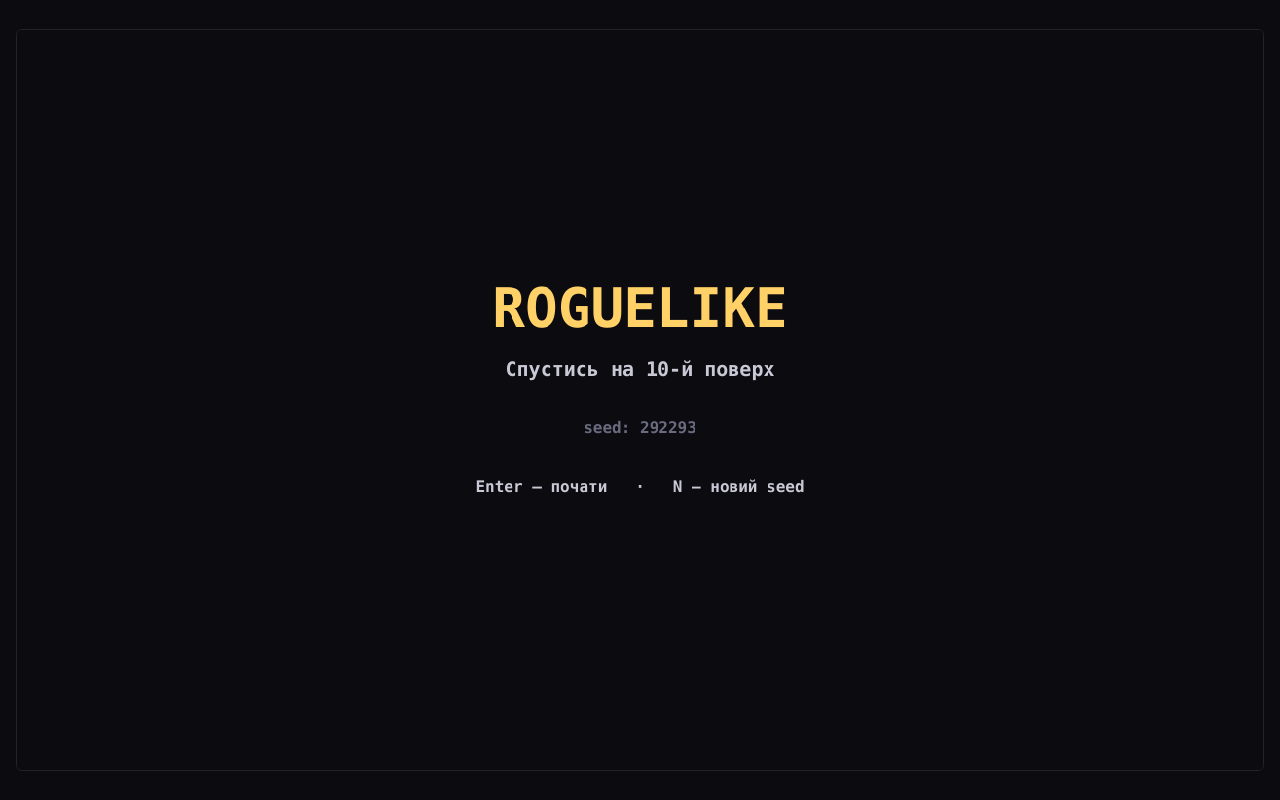
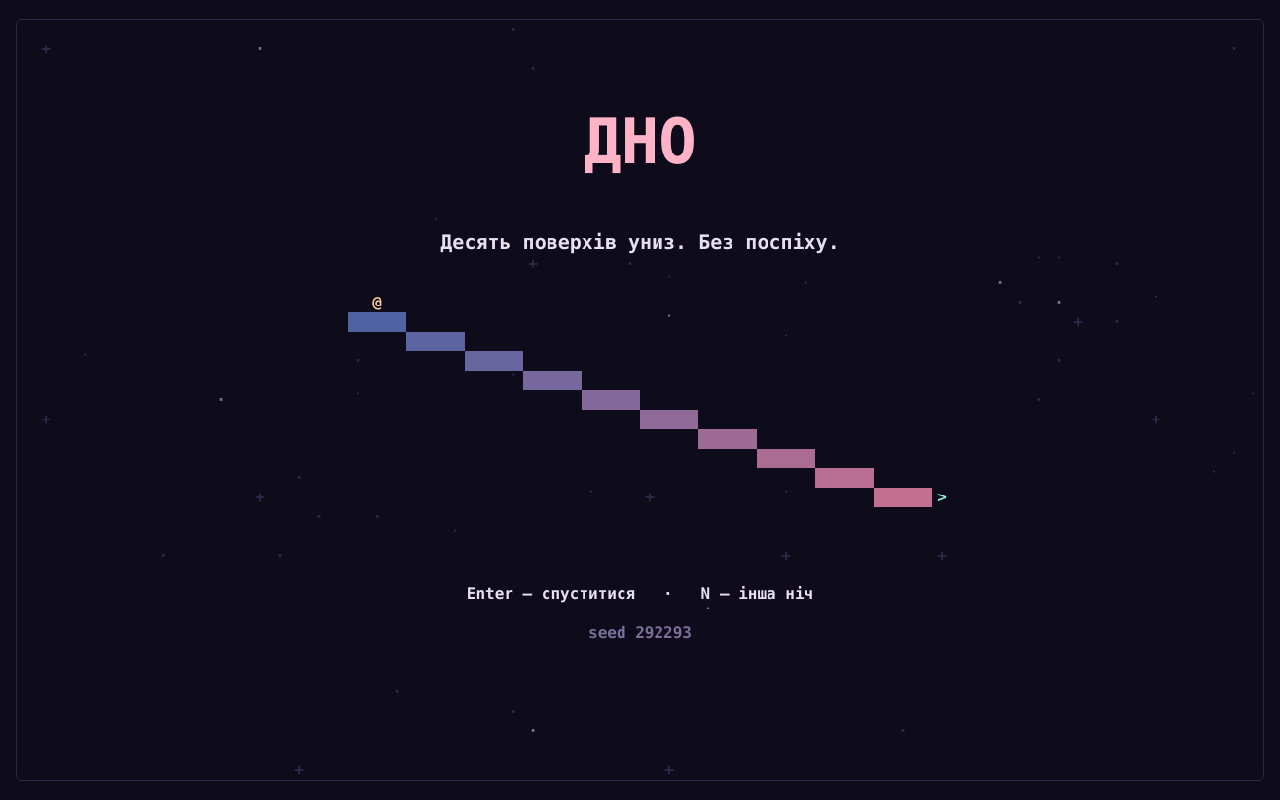
Before and after one commit to old7evenn/roguelike, a website built with Vite: page index.html in a window 1280 px wide. Built offline with nearby package versions, Linux system fonts and the light colour scheme.

Commit message:
feat: add "ДНО" theme with depth-shifting palette and story
- Monsters become intrusive thoughts (шепіт, неспокій, докір, спогад,
  тягар) with Cyrillic initials as glyphs
- Tile palette blends from a cold night on floor 1 to a warm dawn on
  floor 10; walls are solid blocks instead of '#'
- One line of inner monologue per floor, kept in its own status row
- Title screen with a starfield and a ten-step staircase in the floors'
  colors; new ending screen

Co-Authored-By: Claude Opus 5.5 <noreply@anthropic.com>

```diff
--- a/index.html
+++ b/index.html
@@ -3,7 +3,7 @@
   <head>
     <meta charset="UTF-8" />
     <meta name="viewport" content="width=device-width, initial-scale=1.0" />
-    <title>Roguelike</title>
+    <title>ДНО</title>
     <style>
       :root {
         color-scheme: dark;
@@ -19,8 +19,8 @@
         align-items: center;
         justify-content: center;
         padding: 16px;
-        background: #0b0b10;
-        color: #c9c9d6;
+        background: #0e0c1b;
+        color: #e8dff5;
         font-family: ui-monospace, 'SF Mono', Menlo, Consolas, monospace;
       }
       #game {
@@ -28,7 +28,7 @@
         width: min(100%, 1280px);
         height: auto;
         image-rendering: pixelated;
-        border: 1px solid #22222e;
+        border: 1px solid #2e2848;
         border-radius: 6px;
       }
     </style>
--- a/src/config.ts
+++ b/src/config.ts
@@ -1,7 +1,7 @@
 export const config = {
   stageWidth: 64,
   stageHeight: 36,
-  statusRows: 2,
+  statusRows: 3,
   cellSize: 20,
   maxDepth: 10,
 } as const;
--- /dev/null
+++ b/src/ui/color.ts
@@ -0,0 +1,12 @@
+/** Linear blend of two `#rrggbb` colors: `t = 0` gives `from`, `t = 1` gives `to`. */
+export function mixColors(from: string, to: string, t: number): string {
+  let result = '#';
+  for (let i = 1; i < 7; i += 2) {
+    const a = Number.parseInt(from.slice(i, i + 2), 16);
+    const b = Number.parseInt(to.slice(i, i + 2), 16);
+    result += Math.round(a + (b - a) * t)
+      .toString(16)
+      .padStart(2, '0');
+  }
+  return result;
+}
--- a/src/ui/screens/title-screen.ts
+++ b/src/ui/screens/title-screen.ts
@@ -1,12 +1,17 @@
+import { config } from '../../config';
 import { randomSeed } from '../../engine/rng';
+import { Vec } from '../../engine/vec';
 import { Game } from '../../world/game';
 import type { Display } from '../display';
 import type { Input } from '../input';
 import type { Screen } from '../screen';
 import { writeSeedToUrl } from '../seed-url';
-import { theme } from '../theme';
+import { drawStars, rowRange } from '../starfield';
+import { theme, tileGlyphs } from '../theme';
 import type { Ui } from '../ui';
 import { PlayScreen } from './play-screen';
+
+const STEP_WIDTH = 3;
 
 export class TitleScreen implements Screen {
   private readonly ui: Ui;
@@ -36,18 +41,33 @@ export class TitleScreen implements Screen {
 
   render(display: Display): void {
     const centerX = display.columns / 2;
-    const centerY = Math.floor(display.rows / 2);
+    drawStars(display, this.seed, new Set([...rowRange(3, 9), 11, 29, 31]));
 
-    display.drawText(centerX, centerY - 5, theme.title, { color: theme.accent, scale: 3.5, align: 'center' });
-    display.drawText(centerX, centerY - 2, theme.subtitle, {
-      color: theme.text,
-      scale: 1.25,
-      align: 'center',
-    });
-    display.drawText(centerX, centerY + 1, `seed: ${this.seed}`, { color: theme.dim, align: 'center' });
-    display.drawText(centerX, centerY + 4, 'Enter — почати   ·   N — новий seed', {
+    display.drawText(centerX, 6, theme.title, { color: theme.accent, scale: 4, align: 'center' });
+    display.drawText(centerX, 11, theme.subtitle, { color: theme.text, scale: 1.25, align: 'center' });
+    drawStaircase(display, Math.round(centerX - (config.maxDepth * STEP_WIDTH) / 2), 15);
+    display.drawText(centerX, 29, 'Enter — спуститися   ·   N — інша ніч', {
       color: theme.text,
       align: 'center',
     });
+    display.drawText(centerX, 31, `seed ${this.seed}`, { color: theme.dim, align: 'center' });
   }
 }
+
+/** One step per floor, each in that floor's colors: the whole descent at a glance. */
+function drawStaircase(display: Display, left: number, top: number): void {
+  for (let depth = 1; depth <= config.maxDepth; depth++) {
+    const { wall } = tileGlyphs(depth);
+    const y = top + depth - 1;
+    for (let i = 0; i < STEP_WIDTH; i++) {
+      const x = left + (depth - 1) * STEP_WIDTH + i;
+      display.drawGlyph(new Vec(x, y), { char: '', fg: wall.fg, bg: wall.fg });
+    }
+  }
+  display.drawGlyph(new Vec(left + 1, top - 1), theme.hero);
+  const bottom = top + config.maxDepth - 1;
+  display.drawGlyph(new Vec(left + config.maxDepth * STEP_WIDTH, bottom), {
+    char: '>',
+    fg: theme.stairs,
+  });
+}
--- a/src/ui/screens/victory-screen.ts
+++ b/src/ui/screens/victory-screen.ts
@@ -1,12 +1,17 @@
 import { config } from '../../config';
 import { randomSeed } from '../../engine/rng';
+import { Vec } from '../../engine/vec';
 import type { Game } from '../../world/game';
 import type { Display } from '../display';
 import type { Input } from '../input';
 import type { Screen } from '../screen';
-import { theme } from '../theme';
+import { drawStars, rowRange } from '../starfield';
+import { ending } from '../story';
+import { theme, tileGlyphs } from '../theme';
 import type { Ui } from '../ui';
 import { TitleScreen } from './title-screen';
+
+const GROUND_WIDTH = 31;
 
 export class VictoryScreen implements Screen {
   private readonly ui: Ui;
@@ -25,12 +30,24 @@ export class VictoryScreen implements Screen {
 
   render(display: Display): void {
     const centerX = display.columns / 2;
-    const centerY = Math.floor(display.rows / 2);
-    const summary = `${config.maxDepth} поверхів за ${this.game.turns} ходів`;
+    const left = Math.round(centerX - GROUND_WIDTH / 2);
+    const summary = `${config.maxDepth} поверхів · ${this.game.turns} ходів`;
+    drawStars(display, this.game.seed, new Set([...rowRange(6, 10), 13, 15, 24, 26, 29]));
 
-    display.drawText(centerX, centerY - 4, 'ПЕРЕМОГА', { color: theme.accent, scale: 3.5, align: 'center' });
-    display.drawText(centerX, centerY, summary, { color: theme.text, scale: 1.25, align: 'center' });
-    display.drawText(centerX, centerY + 2, `seed: ${this.game.seed}`, { color: theme.dim, align: 'center' });
-    display.drawText(centerX, centerY + 5, 'Enter — нова гра', { color: theme.text, align: 'center' });
+    display.drawText(centerX, 8, 'ТИ НА ДНІ', { color: theme.accent, scale: 3, align: 'center' });
+    ending.forEach((line, i) => {
+      display.drawText(centerX, 13 + i * 2, line, { color: theme.text, scale: 1.25, align: 'center' });
+    });
+
+    // The last step of the title screen's staircase, now level ground.
+    const { wall } = tileGlyphs(config.maxDepth);
+    for (let i = 0; i < GROUND_WIDTH; i++) {
+      display.drawGlyph(new Vec(left + i, 20), { char: '', fg: wall.fg, bg: wall.fg });
+    }
+    display.drawGlyph(new Vec(Math.floor(centerX), 19), theme.hero);
+
+    display.drawText(centerX, 24, summary, { color: theme.dim, align: 'center' });
+    display.drawText(centerX, 26, `seed ${this.game.seed}`, { color: theme.dim, align: 'center' });
+    display.drawText(centerX, 29, 'Enter — ще одна ніч', { color: theme.text, align: 'center' });
   }
 }
--- /dev/null
+++ b/src/ui/starfield.ts
@@ -0,0 +1,26 @@
+import { Rng } from '../engine/rng';
+import { Vec } from '../engine/vec';
+import type { Display } from './display';
+import { theme } from './theme';
+
+const STAR_CHARS = ['·', '·', '·', '˙', '+'];
+
+/**
+ * A sparse night sky behind the menus. Seeded so it stays put across redraws;
+ * rows holding text are skipped so no star lands inside a word.
+ */
+export function drawStars(display: Display, seed: number, textRows: ReadonlySet<number>): void {
+  const rng = new Rng(seed);
+  const count = Math.floor((display.columns * display.rows) / 30);
+  for (let i = 0; i < count; i++) {
+    const pos = new Vec(rng.int(0, display.columns - 1), rng.int(0, display.rows - 1));
+    const char = rng.pick(STAR_CHARS);
+    const fg = rng.chance(0.2) ? theme.dim : theme.faint;
+    if (!textRows.has(pos.y)) display.drawGlyph(pos, { char, fg });
+  }
+}
+
+/** Rows `from`…`to` inclusive, for marking where large text sits. */
+export function rowRange(from: number, to: number): number[] {
+  return Array.from({ length: to - from + 1 }, (_, i) => from + i);
+}
--- /dev/null
+++ b/src/ui/story.ts
@@ -0,0 +1,18 @@
+/**
+ * The inner voice. One line on arriving at each floor (index = depth - 1).
+ * Written without gendered verb forms, so the hero stays whoever the player is.
+ */
+export const floorLines: readonly string[] = [
+  'Третя ніч без сну. У підвалі — сходи, яких учора не було.',
+  'Нижче пахне пилом і старими листами. Не озирайся.',
+  'Докори вміють рахувати. Особливо твої помилки.',
+  'Ти рахуєш сходинки. Збиваєшся. Починаєш знову.',
+  'Тут живуть спогади. Деякі навіть приємні. Деякі.',
+  'Половина шляху. Нагорі вже ніхто не чекає на відповідь.',
+  'Вдих на чотири, видих на шість. Звучить дурнувато. Але працює.',
+  'Щось важке йде слідом. Ти знаєш, що це. Ти носиш його роками.',
+  'Ноги тремтять. Це просто ноги.',
+  'Останній поверх. Звідси вже чути тишу.',
+];
+
+export const ending: readonly string[] = ['Тут тихо.', 'Кажуть, від дна можна відштовхнутися.'];
--- a/src/ui/theme.ts
+++ b/src/ui/theme.ts
@@ -1,26 +1,60 @@
+import { config } from '../config';
 import type { BreedId } from '../world/breeds';
 import type { TileName } from '../world/tile';
+import { mixColors } from './color';
 import type { Glyph } from './display';
 
 /** All presentation lives here; retheming the game never touches world code. */
 export const theme = {
-  title: 'ROGUELIKE',
-  subtitle: 'Спустись на 10-й поверх',
-  background: '#0b0b10',
-  text: '#c9c9d6',
-  dim: '#6b6b80',
-  accent: '#ffd166',
-  tiles: {
-    wall: { char: '#', fg: '#5b5b78', bg: '#1a1a26' },
-    floor: { char: '·', fg: '#34344a', bg: '#11111a' },
-    stairsDown: { char: '>', fg: '#ffd166', bg: '#11111a' },
-  } satisfies Record<TileName, Glyph>,
-  hero: { char: '@', fg: '#f4f4ff' } satisfies Glyph,
+  title: 'ДНО',
+  subtitle: 'Десять поверхів униз. Без поспіху.',
+  background: '#0e0c1b',
+  text: '#e8dff5',
+  dim: '#7a6f99',
+  faint: '#2e2848',
+  accent: '#ffb3c7',
+  stairs: '#8ef0d0',
+  hero: { char: '@', fg: '#ffcf9f' } satisfies Glyph,
+  // The monsters are intrusive thoughts, so each glyph is the first letter of its Ukrainian name.
   monsters: {
-    rat: { char: 'r', fg: '#b08968' },
-    bat: { char: 'b', fg: '#9d8df1' },
-    goblin: { char: 'g', fg: '#7bd389' },
-    skeleton: { char: 's', fg: '#d6d0b8' },
-    troll: { char: 'T', fg: '#e07a5f' },
+    whisper: { char: 'ш', fg: '#b9a7e8' },
+    restlessness: { char: 'н', fg: '#f2d16b' },
+    reproach: { char: 'д', fg: '#ff8a80' },
+    memory: { char: 'с', fg: '#8fc9ff' },
+    burden: { char: 'Т', fg: '#e0607e' },
   } satisfies Record<BreedId, Glyph>,
 } as const;
+
+interface Colors {
+  readonly fg: string;
+  readonly bg: string;
+}
+
+type Surface = Readonly<Record<'wall' | 'floor', Colors>>;
+
+/** The first floor is a cold night; every floor down warms a step toward dawn. */
+const SURFACE_TOP: Surface = {
+  wall: { fg: '#4f63a3', bg: '#222c60' },
+  floor: { fg: '#2c3766', bg: '#10142c' },
+};
+
+const SURFACE_BOTTOM: Surface = {
+  wall: { fg: '#c46f8f', bg: '#55264a' },
+  floor: { fg: '#5a2f50', bg: '#1d1022' },
+};
+
+export function tileGlyphs(depth: number): Record<TileName, Glyph> {
+  const t = (depth - 1) / (config.maxDepth - 1);
+  const mix = (part: keyof Surface): Colors => ({
+    fg: mixColors(SURFACE_TOP[part].fg, SURFACE_BOTTOM[part].fg, t),
+    bg: mixColors(SURFACE_TOP[part].bg, SURFACE_BOTTOM[part].bg, t),
+  });
+  const floor = mix('floor');
+
+  return {
+    // Walls are solid blocks rather than '#': rooms read as clean silhouettes.
+    wall: { char: '', ...mix('wall') },
+    floor: { char: '·', ...floor },
+    stairsDown: { char: '>', fg: theme.stairs, bg: floor.bg },
+  };
+}
--- a/src/world/breeds.ts
+++ b/src/world/breeds.ts
@@ -2,7 +2,7 @@ import type { Behavior } from './behaviors/behavior';
 import { ChaseBehavior } from './behaviors/chase-behavior';
 import { WanderBehavior } from './behaviors/wander-behavior';
 
-export type BreedId = 'rat' | 'bat' | 'goblin' | 'skeleton' | 'troll';
+export type BreedId = 'whisper' | 'restlessness' | 'reproach' | 'memory' | 'burden';
 
 /**
  * Type Object pattern: everything monsters of one kind share. A new monster kind
@@ -21,45 +21,45 @@ export interface Breed {
 }
 
 export const Breeds: Readonly<Record<BreedId, Breed>> = {
-  rat: {
-    id: 'rat',
-    name: 'щур',
+  whisper: {
+    id: 'whisper',
+    name: 'шепіт',
     maxHp: 3,
     attack: 1,
     defense: 0,
     behavior: new ChaseBehavior(6),
     minDepth: 1,
   },
-  bat: {
-    id: 'bat',
-    name: 'кажан',
+  restlessness: {
+    id: 'restlessness',
+    name: 'неспокій',
     maxHp: 2,
     attack: 1,
     defense: 0,
     behavior: new WanderBehavior(),
     minDepth: 1,
   },
-  goblin: {
-    id: 'goblin',
-    name: 'гоблін',
+  reproach: {
+    id: 'reproach',
+    name: 'докір',
     maxHp: 6,
     attack: 3,
     defense: 1,
     behavior: new ChaseBehavior(8),
     minDepth: 3,
   },
-  skeleton: {
-    id: 'skeleton',
-    name: 'скелет',
+  memory: {
+    id: 'memory',
+    name: 'спогад',
     maxHp: 10,
     attack: 4,
     defense: 2,
     behavior: new ChaseBehavior(10),
     minDepth: 5,
   },
-  troll: {
-    id: 'troll',
-    name: 'троль',
+  burden: {
+    id: 'burden',
+    name: 'тягар',
     maxHp: 18,
     attack: 6,
     defense: 3,
--- a/src/world/game.ts
+++ b/src/world/game.ts
@@ -101,7 +101,6 @@ export class Game {
     }
     this.enterDepth(this.currentDepth + 1);
     this.events.emit('depthChanged', this.currentDepth);
-    this.events.emit('message', `Поверх ${this.currentDepth}.`);
   }
 
   private perform(action: Action): ActionResult {
```
Also changed, not shown: docs/ROADMAP.md (+1 -1 lines), src/ui/screens/play-screen.ts (+9 -5 lines), src/ui/stage-view.ts (+8 -6 lines), tests/color.test.ts (added, +10 -0 lines), tests/monsters.test.ts (+14 -14 lines), README.md.
